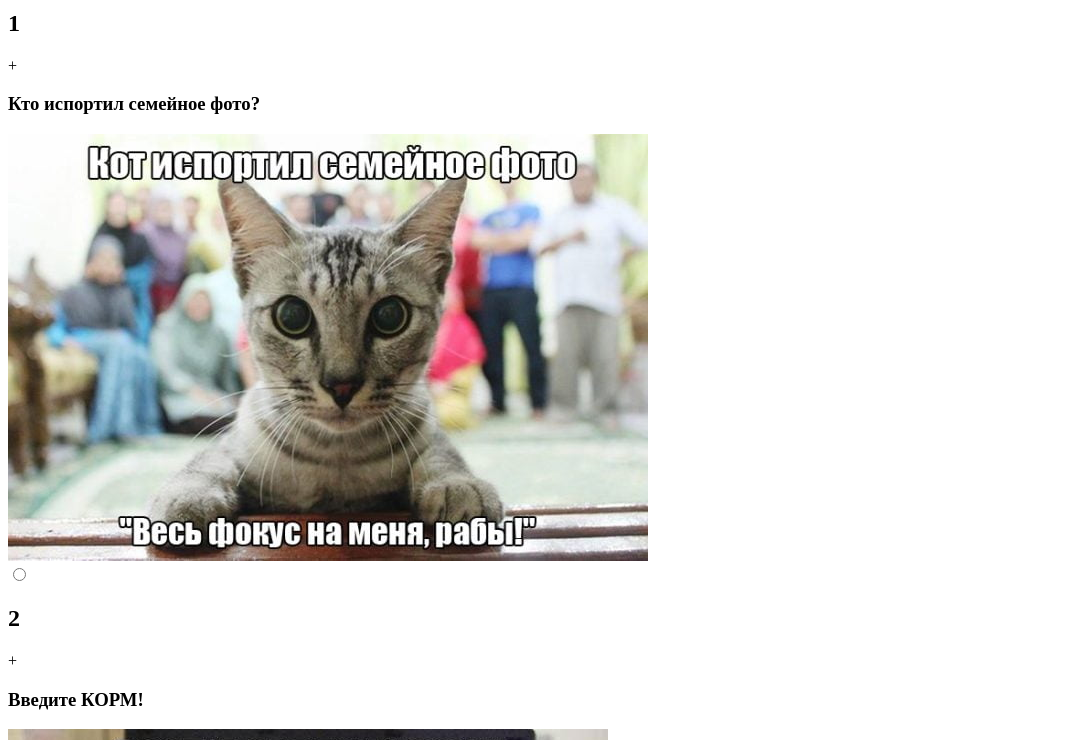
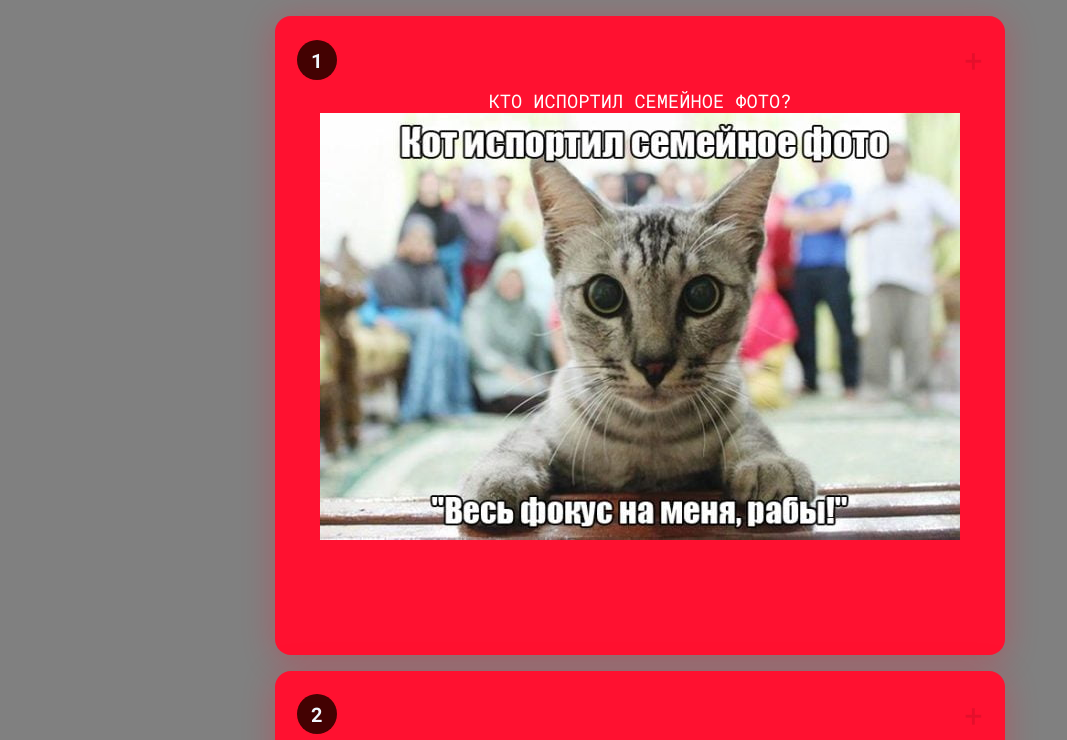
Before and after one commit to ValerA108/cssBayan, a plain HTML site: page cssBayan/index.html in a window 1280 px wide. Shown: the part 97-837 px from the top of the page, without its empty margins (0-1067 px from the left). Drawn offline with Linux system fonts and the light colour scheme.

Commit message:
feat: add CSS (Sun, Mart 12, 2023 22:33:01 PM)

```diff
--- a/cssBayan/index.html
+++ b/cssBayan/index.html
@@ -4,7 +4,7 @@
     <meta charset="UTF-8" />
     <meta http-equiv="X-UA-Compatible" content="IE=edge" />
     <meta name="viewport" content="width=device-width, initial-scale=1.0" />
-    <link rel="stylesheet" href="style.css" />
+    <link rel="stylesheet" href="styles.css" />
     <title>cssBayan</title>
   </head>
   <body>
--- a/cssBayan/styles.css
+++ b/cssBayan/styles.css
@@ -0,0 +1,150 @@
+@import url("https://fonts.googleapis.com/css2?family=Roboto+Mono:wght@400;700&display=swap");
+
+* {
+  margin: 0;
+  padding: 0;
+  box-sizing: border-box;
+}
+
+.main {
+  width: 100%;
+}
+
+body {
+  font-family: "Roboto Mono", monospace;
+  display: flex;
+  justify-content: center;
+  align-items: center;
+  min-height: 100vh;
+  background-color: gray;
+}
+
+.container {
+  padding: 3% 4%;
+  width: 65%;
+  margin: 0 auto;
+  text-align: center;
+}
+
+h1 {
+  padding-bottom: 1em;
+  color: #fff;
+  font-size: 2em;
+}
+
+.items {
+  display: flex;
+  flex-direction: column;
+  gap: 1em;
+}
+
+
+.item {
+  min-width: 100%;
+  position: relative;
+  padding: 3%;
+  background: rgb(42, 139, 200);
+  box-shadow: 0 23em 28em rgba(0, 0, 0, 0.08);
+  border-radius: 1em;
+  overflow: hidden;
+}
+
+.item__input {
+  appearance: none;
+}
+
+.item__label {
+
+  display: flex;
+  align-items: center;
+  flex-direction: column;
+  cursor: pointer;
+}
+
+.item__label-title {
+  width: 100%;
+  margin-bottom: 1%;
+  display: flex;
+  justify-content: space-between;
+  align-items: center;
+}
+
+.item__label-text--span {
+  font-size: 2em;
+  color: rgba(0, 0, 0, 0.1);
+  transition: transform 1s;
+}
+
+.item:hover .item__label-text--span {
+  color: rgba(0, 0, 0, 1.0);
+  transform: rotate(135deg);
+}
+
+.item__label-num {
+  width: 2em;
+  height: 2em;
+  background: rgb(67, 2, 2);
+  display: flex;
+  justify-content: center;
+  align-items: center;
+  color: aliceblue;
+  font-size: 1.25em;
+  border-radius: 50%;
+}
+
+.item__label-text {
+  position: relative;
+  font-weight: 500;
+  z-index: 15;
+}
+
+
+.item__img {
+  height: 0;
+  opacity: 1;
+  transition: 2.5s;
+  overflow: hidden;
+}
+
+.item__img img {
+  max-width: 100%;
+  max-height: auto;
+  text-align: center;
+}
+
+
+.item__input:hover~.item__img {
+  height: 65vh;
+  opacity: 1;
+  z-index: 15;
+
+}
+
+.item__input:checked~.item__img {
+  height: 65vh;
+  opacity: 1;
+  z-index: 15;
+}
+
+
+.item {
+  background-color: rgb(255, 17, 48);
+  text-transform: uppercase;
+  color: #fff;
+  cursor: pointer;
+  transition: all 0.3s;
+  box-shadow: 0em 0.3em 2em 0em rgba(255, 17, 48, 0.3);
+}
+
+.item:hover {
+  transform: scale(1.03);
+  color: black;
+  border-radius: 3em;
+}
+
+
+.item:active {
+  background: #e12841;
+  transform: scale(0.9);
+  border-radius: 2em;
+}
```
